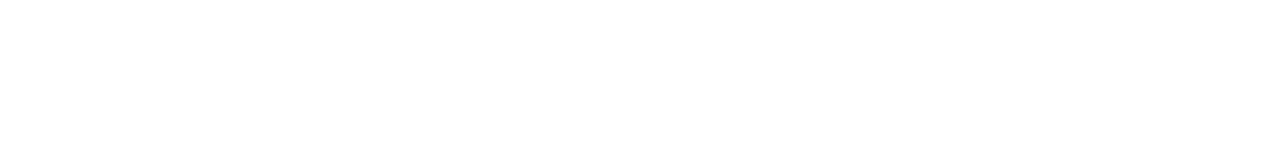
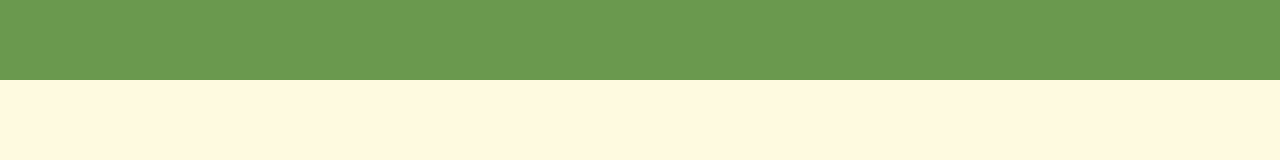
Before and after one commit to nahuel0008/Tienda-de-productos, a plain HTML site: page index.html in a window 1280 px wide. Drawn offline with Linux system fonts and the light colour scheme.

Commit message:
arreglo todo y voy probando

```diff
--- a/index.html
+++ b/index.html
@@ -4,7 +4,7 @@
     <meta charset="UTF-8">
     <meta name="viewport" content="width=device-width, initial-scale=1.0">
     <title>Document</title>
-    <link href="style.css" ref="stylesheet">
+    <link href="style.css" rel="stylesheet">
 </head>
 <body>
     <div id="corp">
--- a/style.css
+++ b/style.css
@@ -5,5 +5,10 @@
 }
 #corp{
     width: 100%;
-    height: 100%;
+    height: 100vh;
+    background-color: #FEFAE0;
+
 }
+body{
+    margin: 0;
+}
```
